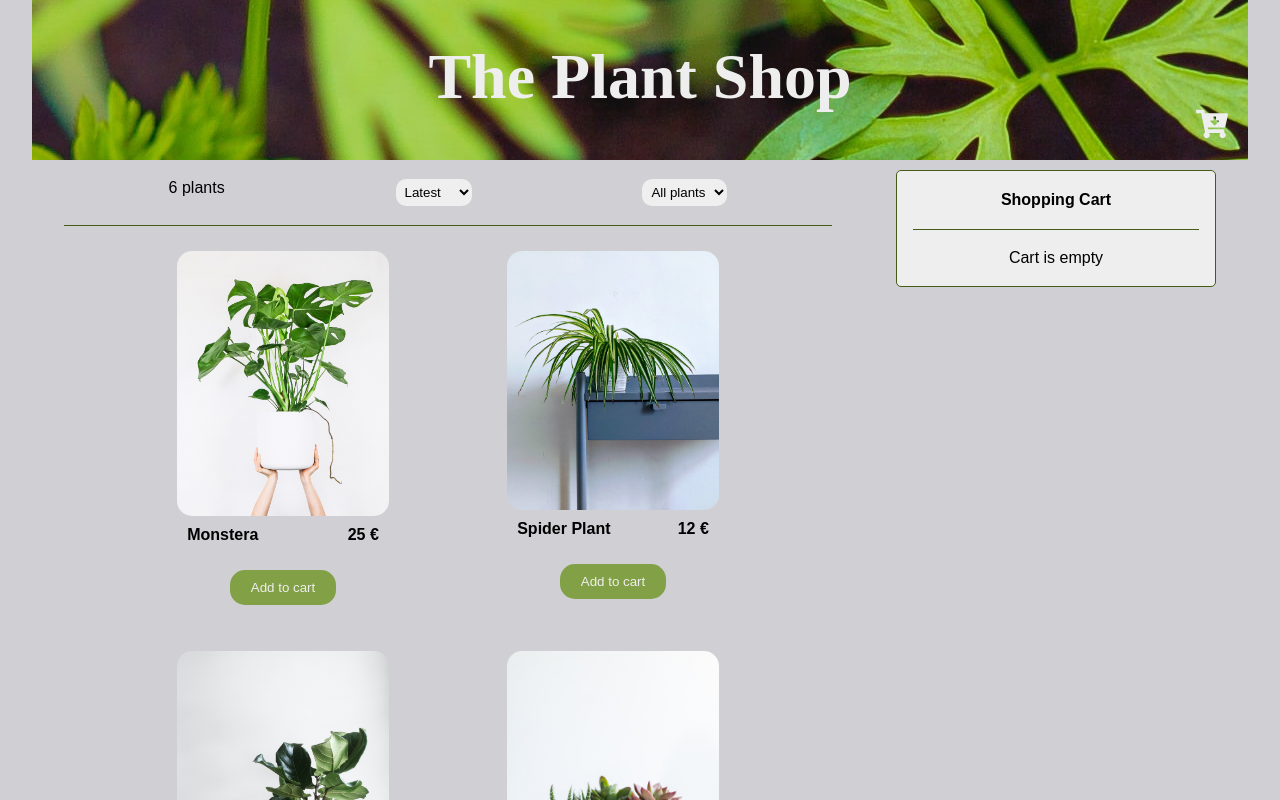
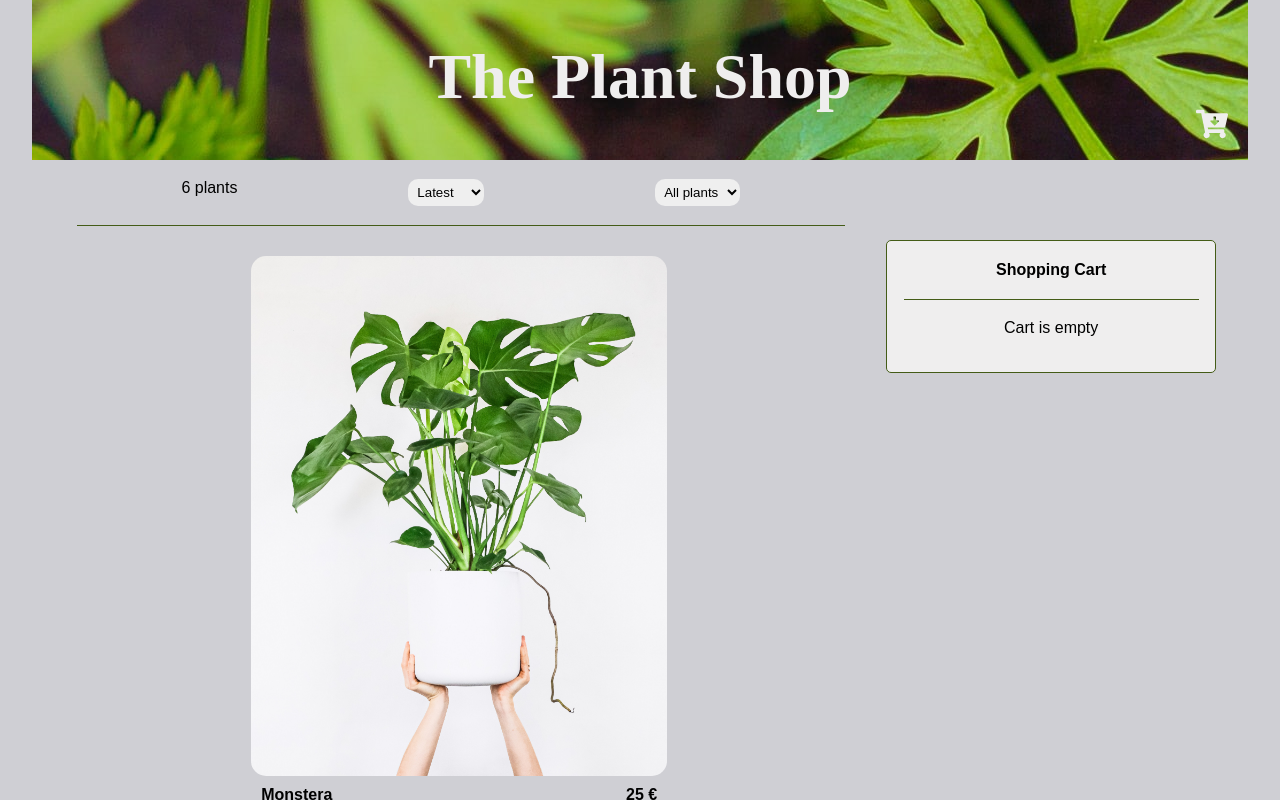
Before and after one commit to LauraTrehout/plant-shop-front, a React (Create React App) app: page / in a window 1280 px wide. Shown: the top 800 px of the page. Built offline with nearby package versions, Linux system fonts and the light colour scheme; a web font is replaced by a local one.

Commit message:
style in cart

```diff
--- a/package.json
+++ b/package.json
@@ -10,6 +10,8 @@
     "react-awesome-reveal": "^3.8.1",
     "react-dom": "^17.0.2",
     "react-icons": "^4.3.1",
+    "react-modal": "^3.14.3",
+    "react-router-dom": "^5.3.0",
     "react-scripts": "4.0.3",
     "web-vitals": "^1.1.2"
   },
--- a/src/App.css
+++ b/src/App.css
@@ -33,7 +33,13 @@ h2 {
 
 .main-container {
   display: flex;
+  flex-direction: column;
   height: 100%;
+}
+
+.list-and-cart {
+  display: flex;
+
 }
 
 
--- a/src/App.js
+++ b/src/App.js
@@ -59,17 +59,17 @@ function App() {
     <div className="App">
       <Header />
       <div className="main-container">
-        <div>
           <Filter
             count={plants.length}
             category={category}
             sort={sort}
             filterPlants={filterPlants}
             sortPlants={sortPlants}
-          />
+            />
+            <div className='list-and-cart'>
           <PlantList plants={plants} className="plant-list" addToCart={addToCart} />
+        <Cart className="cart" cartItems={cartItems} removeFromCart={removeFromCart} />
         </div>
-        <Cart className="cart" cartItems={cartItems} removeFromCart={removeFromCart} />
       </div>
     </div>
   );
--- a/src/components/Cart/Cart.css
+++ b/src/components/Cart/Cart.css
@@ -1,7 +1,9 @@
 .cart-container {
+    /* position: relative;
+    z-index:10; */
     background-color: var(--color-background-cart);
-    width: 25vw;
-    margin-top: 10px;
+    width: 27vw;
+    margin-top: 5rem;
     border: solid 1px var(--color-darkGreen);
     border-radius: 5px;
     height: 100%;
@@ -22,12 +24,12 @@
 }
 
 .cart-items {
+    width: 90%;
     margin: auto;
-    width: 80%;
     display: flex;
     flex-direction: column;
-    justify-content: center;
     align-items: center;
+    margin-bottom: 1rem;
 }
 
 .cart-total {
--- a/src/components/CartItemCard/CartItemCard.css
+++ b/src/components/CartItemCard/CartItemCard.css
@@ -1,7 +1,8 @@
 .cart-card {
     display: flex;
+    align-items: center;
     justify-content: space-between;
-    align-items: center;
+    margin: auto;
 }
 
 .cart-card img {
@@ -16,7 +17,7 @@
     border-radius: 15px;
     border: none;
     cursor: pointer;
-    padding: 10px;
+    padding: 5px;
     width: 5rem;
 }
 
--- a/src/components/CartItemCard/CartItemCard.jsx
+++ b/src/components/CartItemCard/CartItemCard.jsx
@@ -8,8 +8,8 @@ const CartItemCard = ({ cartItem, removeFromCart }) => {
         <div className='cart-card'>
             <img src={cartItem.image} alt={cartItem.name} />
             <p>{cartItem.count} x {cartItem.name} {cartItem.price} €</p>
+        </div>
             <button className='remove' onClick={() => removeFromCart(cartItem)}>Remove</button>
-        </div>
         </Slide>
      );
 }
--- a/src/components/Filter/Filter.css
+++ b/src/components/Filter/Filter.css
@@ -1,9 +1,10 @@
 .filter-container {
     position: fixed;
-    left: 5%;
-    margin: auto;
+    z-index:15;
+    left: 6%;
     display: flex;
     width: 60vw;
+    margin: auto;
     justify-content: space-around;
     padding: 1.2rem;
     border-bottom: solid 1px var(--color-darkGreen);
--- a/src/components/PlantCard/PlantCard.css
+++ b/src/components/PlantCard/PlantCard.css
@@ -1,18 +1,18 @@
-.plant-card  {
+.plant-card {
     display: flex;
     flex-direction: column;
     width: 15vw;
-    min-width: 250px;
-    padding: 1.2rem;
-    margin: 2.5rem;
-    height: 40vh;
+    padding: 1rem;
+    min-height: 40vh;
 }
 
+
 .plant-image {
- height: 100%;
- border-radius: 15px;
- cursor: pointer;
- transition: all 0.5s ease-in-out;
+    width: 100%;
+    height: 100%;
+   border-radius: 15px;
+   cursor: pointer;
+   transition: all 0.5s ease-in-out;
 }
 
 .name-price {
@@ -41,3 +41,9 @@
     background-color: var(--color-lightGreen);
     color: var(--color-darkGreen);
 }
+
+@media screen and (max-width:1380px ) {
+    .plant-card {
+        width: 35vw;
+    }
+}
--- a/src/components/PlantCard/PlantCard.jsx
+++ b/src/components/PlantCard/PlantCard.jsx
@@ -1,11 +1,23 @@
-import { Fade } from "react-awesome-reveal";
+import { useState } from 'react';
+
+import Modal from 'react-modal'
 
 import "./PlantCard.css";
 
 const PlantCard = ({ plant, addToCart }) => {
+const [plantModal, setPlantModal] = useState()
+
+const openModal = (plant) => {
+    setPlantModal(plant)
+}
+
+const closeModal = () => {
+    setPlantModal(null)
+}
+
   return (
-    <Fade cascade>
       <div className="plant-card">
+          {/* <a href={'#' + plant._id} onClick={()=> openModal(plant)}> */}
         <img src={plant.image} className="plant-image" alt="{plant.name}" />
         <div className="name-price">
           <h2>{plant.name}</h2>
@@ -15,7 +27,6 @@ const PlantCard = ({ plant, addToCart }) => {
           Add to cart
         </button>
       </div>
-    </Fade>
   );
 };
 
--- a/src/components/PlantList/PlantList.css
+++ b/src/components/PlantList/PlantList.css
@@ -4,6 +4,6 @@
     justify-content: center;
     width: 70vw;
     margin: auto;
-    min-height: 100%;
-    padding: 2rem;
+    margin-top: 5rem;
+    margin-left: 2rem;
 }
```
Also changed, not shown: src/components/Modal/ModalDetails.jsx (added, +16 -0 lines), src/components/Modal/ModalDetails.css (added), 1 other file (tests, documents, lock files or other folders).
